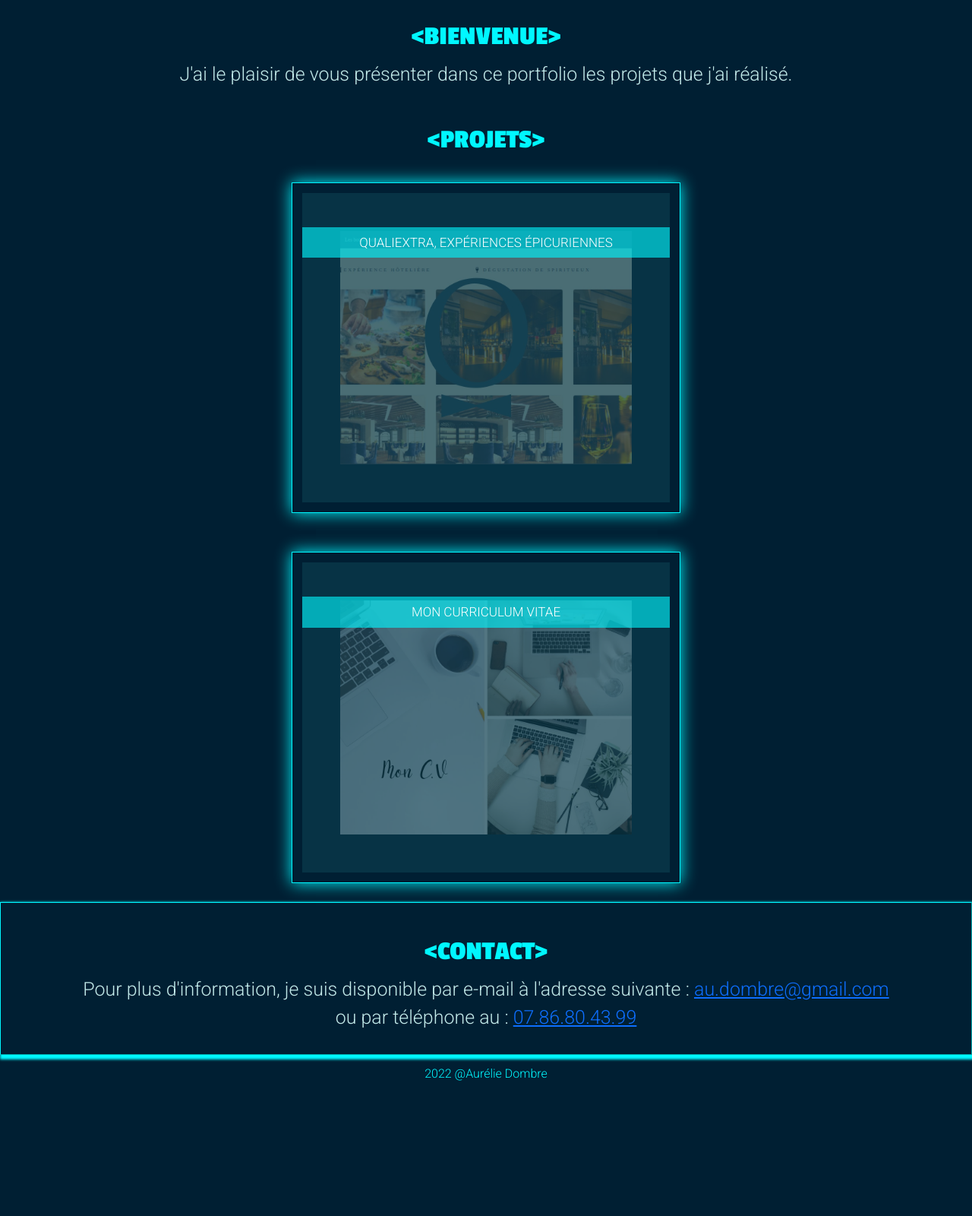
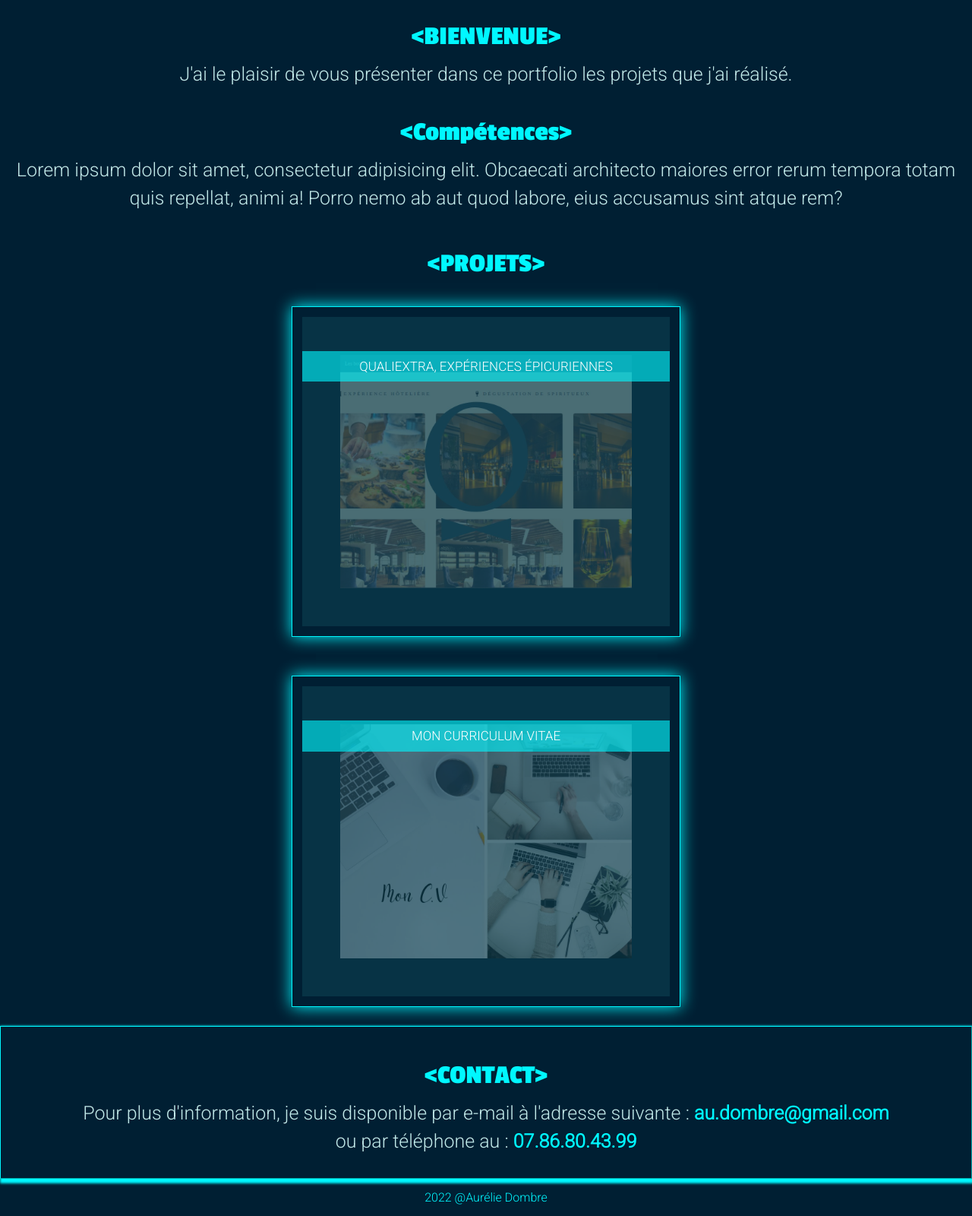
Before and after one commit to AurelieDombre/aurelie-siteweb, a plain HTML site: page index.html in a window 1280 px wide. Shown: the part 908-2508 px from the top of the page at 76% size. Before the commit the page ends 2345 px from the top, so only its background shows below. Drawn offline with nearby package versions, Linux system fonts and the light colour scheme; a web font is replaced by a local one.

Commit message:
ajout de la section compétence

```diff
--- a/assets/css/style.css
+++ b/assets/css/style.css
@@ -25,7 +25,7 @@ header {
 .entete h1{
   position: absolute;
   top: 0;
-  left: 33%;
+  left: 40%;
 }
 
 .entete h2{
@@ -124,6 +124,15 @@ nav a:hover {
   color: var(--title-color);
   width: 100%;
 }
+
+.name{
+  color: var(--title-color);
+}
+
+/* ~~~~~~~~~~~~~~~~~~~~~~~~~~~~~~~~~~~~~~~ */
+/*             COMPETENCES
+/* ~~~~~~~~~~~~~~~~~~~~~~~~~~~~~~~~~~~~~~~ */
+
 
 /* ~~~~~~~~~~~~~~~~~~~~~~~~~~~~~~~~~~~~~~~ */
 /*              PROJECTS
@@ -254,6 +263,15 @@ nav a:hover {
   box-shadow: 3px 3px 3px 3px var(--color-hover);
   border: 1px var(--color-hover) outset;
   padding: 1%;
+
+}
+
+.contact a{
+  text-decoration: none;
+}
+
+b{
+  color: var(--title-color);
 }
 
 footer {
--- a/index.html
+++ b/index.html
@@ -62,6 +62,12 @@
             <p> J'ai le plaisir de vous présenter dans ce portfolio les projets que j'ai réalisé. </p>
         </section>
 
+        <section class="apropos">
+            <h3>Compétences</h3>
+
+            <p> Lorem ipsum dolor sit amet, consectetur adipisicing elit. Obcaecati architecto maiores error rerum tempora totam quis repellat, animi a! Porro nemo ab aut quod labore, eius accusamus sint atque rem? </p>
+        </section>
+
         <section class="projets">
             <h3>PROJETS</h3>
             <div class="projets__card">
@@ -89,8 +95,8 @@
 
         <section class="contact" title="contact">
             <h3>CONTACT</h3>
-            <p> Pour plus d'information, je suis disponible par e-mail à l'adresse suivante : <a href="mailto:au.dombre@gmail.com">au.dombre@gmail.com </a> <br>
-                ou par téléphone au : <a href="tel:+330786804399">07.86.80.43.99</a> </p>
+            <p> Pour plus d'information, je suis disponible par e-mail à l'adresse suivante : <a href="mailto:au.dombre@gmail.com"> <b>au.dombre@gmail.com</b>  </a> <br>
+                ou par téléphone au : <a href="tel:+330786804399"> <b>07.86.80.43.99</b> </a> </p>
         </section>
     </div>
 
```
